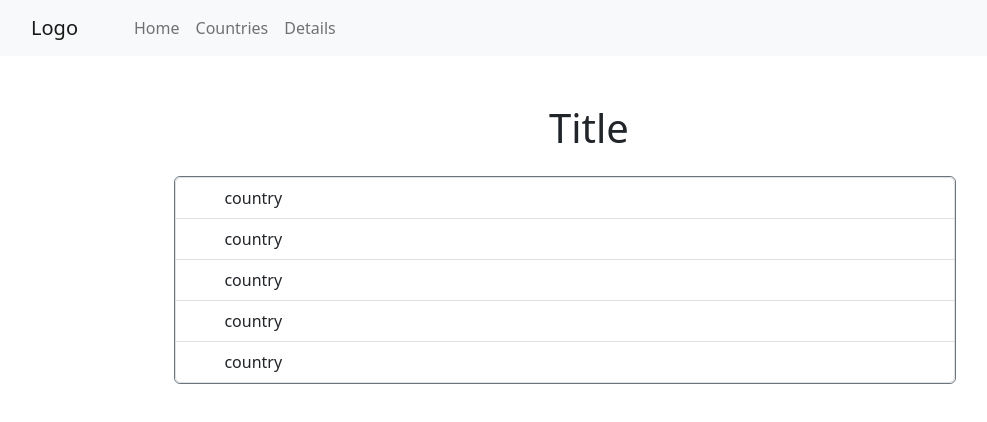
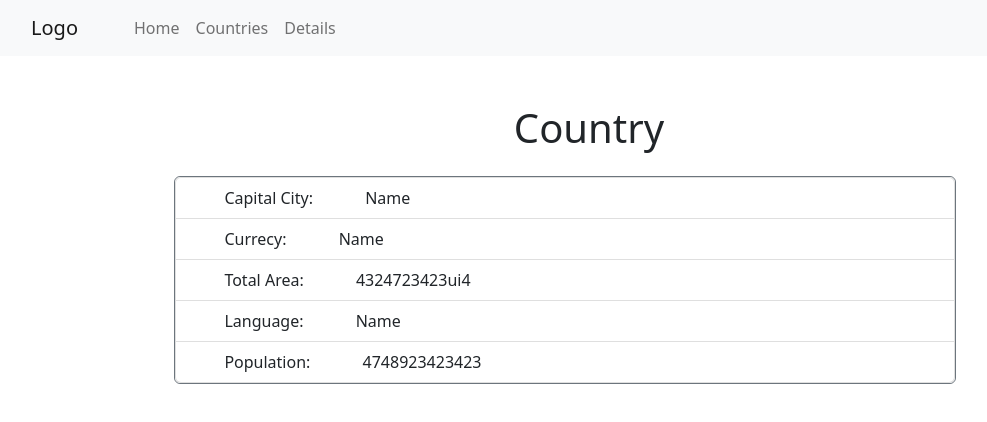
Before and after one commit to rudolf159357/cs1-countries, an Angular app: page /details in a window 1280 px wide. Shown: the top 422 px of the page, without its empty margins (51-1038 px from the left). Built offline with nearby package versions, Linux system fonts and the light colour scheme.

Commit message:
update details view

```diff
--- a/src/app/components/countries/countries.component.html
+++ b/src/app/components/countries/countries.component.html
@@ -5,11 +5,7 @@
         <!-- main box with data -->
         <div class="border border-secondary flex-fill me-5 rounded" style="width: 60%; height: max-content">
             <ul class="list-group">
-                <li class="list-group-item ps-5">country</li>
-                <li class="list-group-item ps-5">country</li>
-                <li class="list-group-item ps-5">country</li>
-                <li class="list-group-item ps-5">country</li>
-                <li class="list-group-item ps-5">country</li>
+                <li class="list-group-item ps-5"><a routerLink="/details">Country</a></li>
             </ul>
         </div>
 
--- a/src/app/components/details/details.component.html
+++ b/src/app/components/details/details.component.html
@@ -5,11 +5,11 @@
         <!-- main box with data -->
         <div class="border border-secondary me-5 rounded" style="width: 70%; height: max-content">
             <ul class="list-group">
-                <li class="list-group-item ps-5">country</li>
-                <li class="list-group-item ps-5">country</li>
-                <li class="list-group-item ps-5">country</li>
-                <li class="list-group-item ps-5">country</li>
-                <li class="list-group-item ps-5">country</li>
+                <li class="list-group-item text-capitalize ps-5">capital city: <span class="ms-5">name</span></li>
+                <li class="list-group-item text-capitalize ps-5">currecy: <span class="ms-5">name</span></li>
+                <li class="list-group-item text-capitalize ps-5">total area: <span class="ms-5">4324723423ui4</span></li>
+                <li class="list-group-item text-capitalize ps-5">Language: <span class="ms-5">name</span></li>
+                <li class="list-group-item text-capitalize ps-5">Population: <span class="ms-5">4748923423423</span></li>
             </ul>
         </div>
     </div>
--- a/src/app/components/details/details.component.ts
+++ b/src/app/components/details/details.component.ts
@@ -7,7 +7,7 @@ import { Component, Input, OnInit } from '@angular/core';
 })
 export class DetailsComponent implements OnInit {
 
-  @Input() title: string = "title";
+  @Input() title: string = "Country";
 
   constructor() { }
 
```
